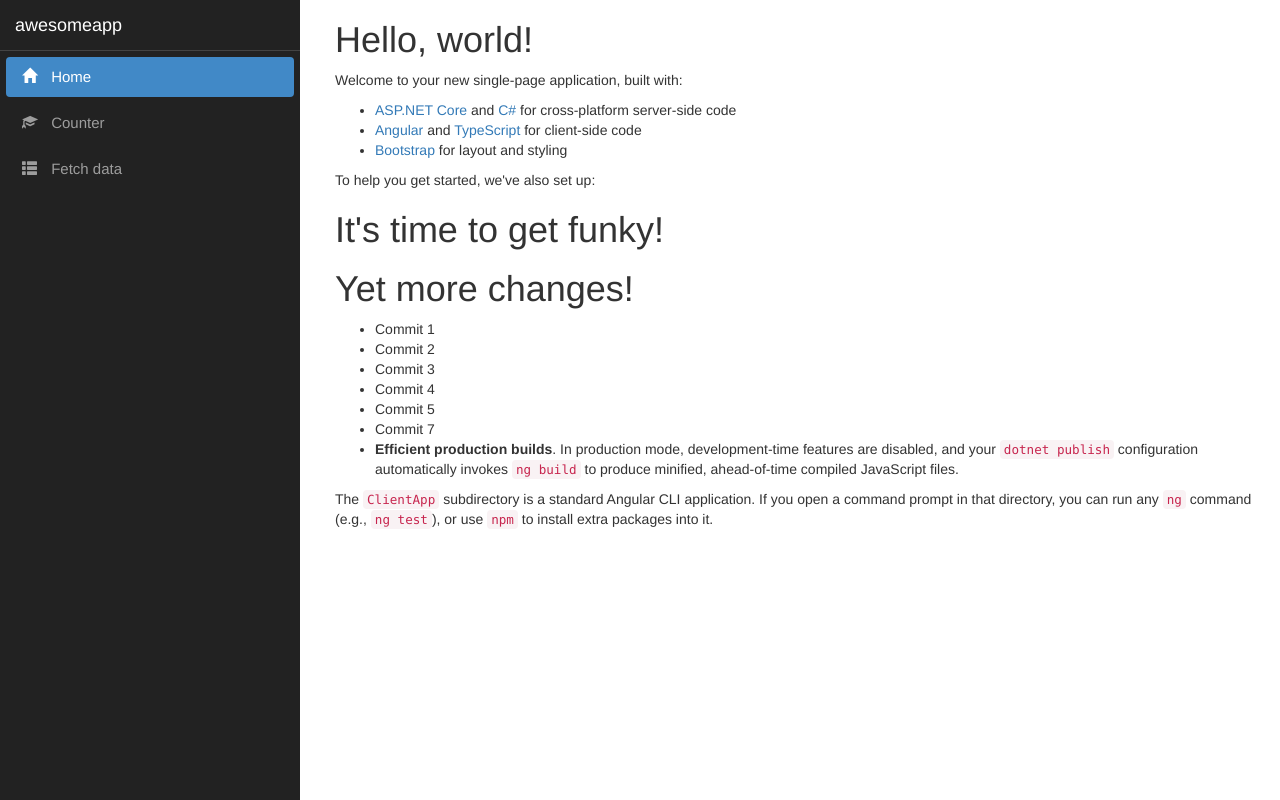
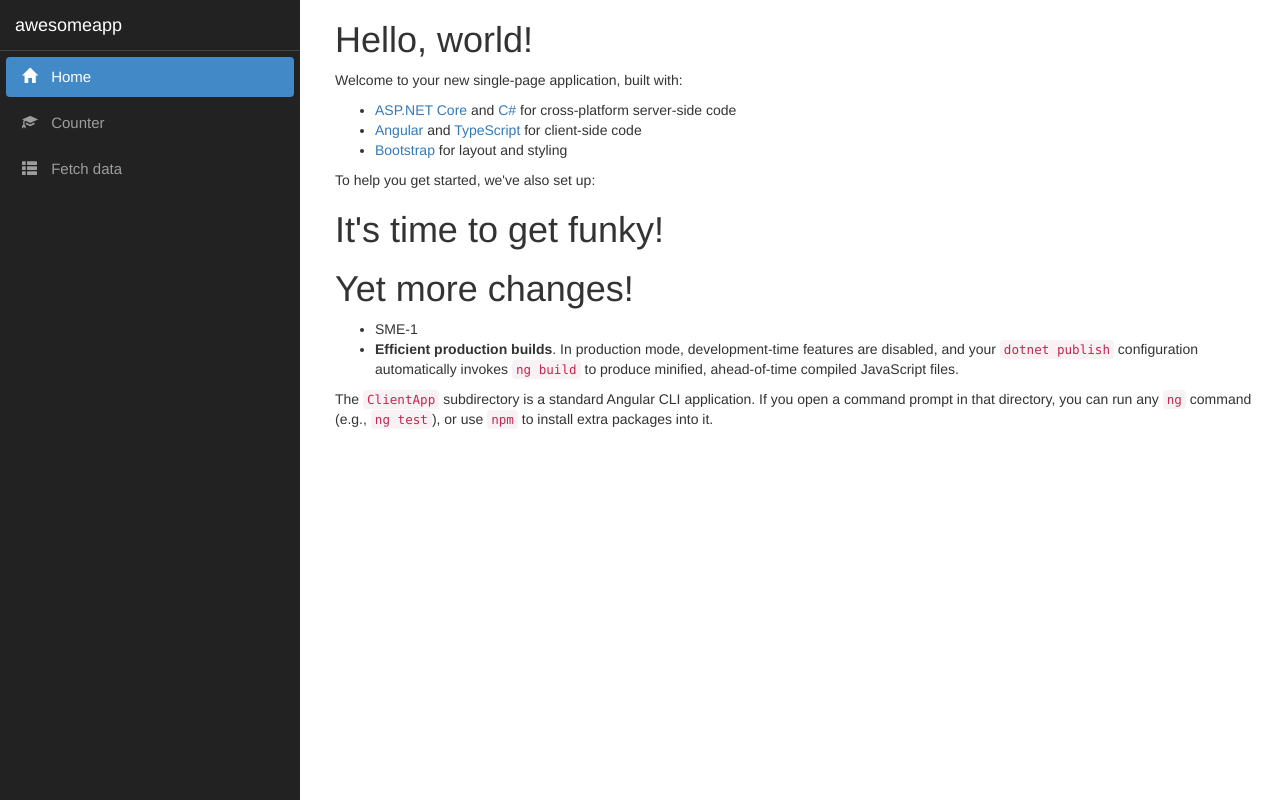
Before and after one commit to hoeriksen/git-noob, an Angular app in the folder awesomeapp/awesomeapp/ClientApp/: page / in a window 1280 px wide. Built offline with nearby package versions, Linux system fonts and the light colour scheme.

Commit message:
Change list item

```diff
--- a/awesomeapp/awesomeapp/ClientApp/src/app/home/home.component.html
+++ b/awesomeapp/awesomeapp/ClientApp/src/app/home/home.component.html
@@ -9,12 +9,7 @@
 <h1>It's time to get funky!</h1>
 <h1>Yet more changes!</h1>
 <ul>
-  <li>Commit 1</li>
-  <li>Commit 2</li>
-  <li>Commit 3</li>
-  <li>Commit 4</li>
-  <li>Commit 5</li>
-  <li>Commit 7</li>
+  <li>SME-1</li>
 
   <li><strong>Efficient production builds</strong>. In production mode, development-time features are disabled, and your <code>dotnet publish</code> configuration automatically invokes <code>ng build</code> to produce minified, ahead-of-time compiled JavaScript files.</li>
 </ul>
```
